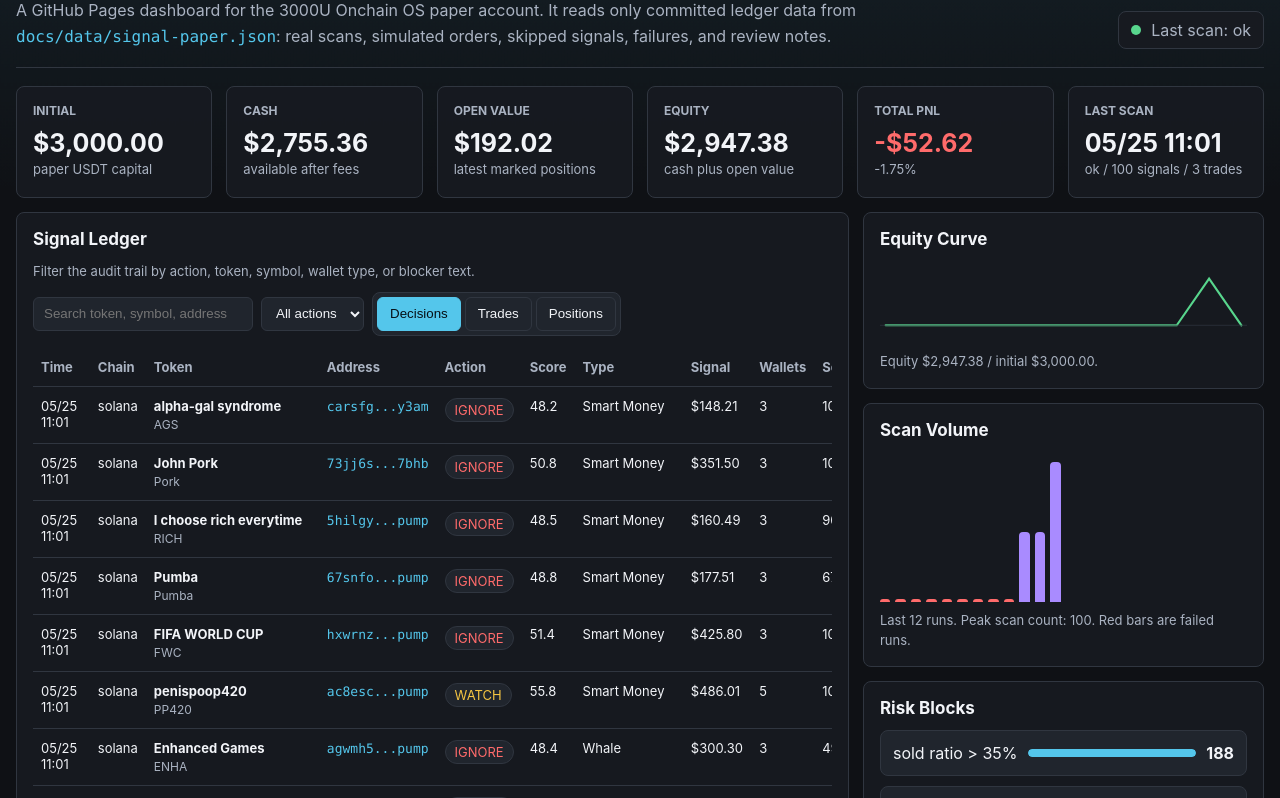
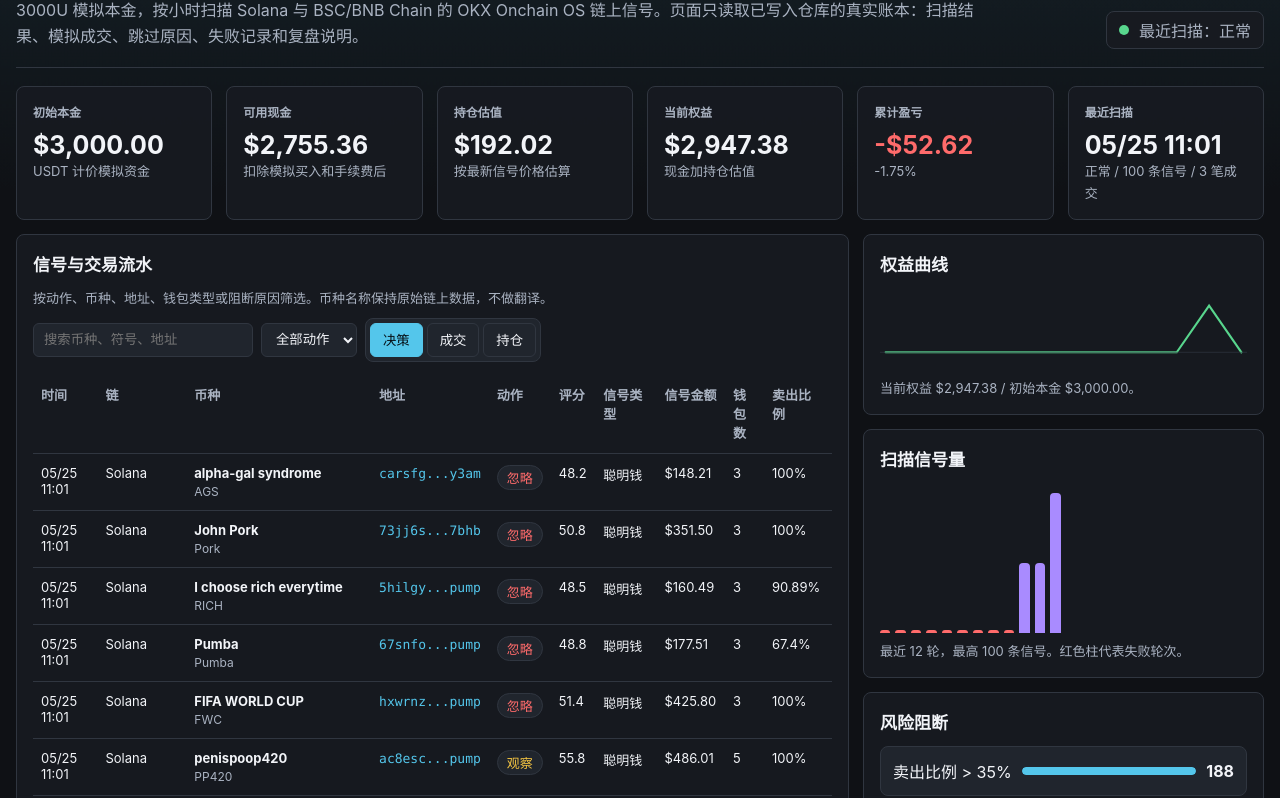
Before and after one commit to hwalletvip888-h/codex, a plain HTML site: page index.html in a window 1280 px wide. Shown: the part 86-884 px from the top of the page. Drawn offline with Linux system fonts and the light colour scheme.

Commit message:
Localize published dashboard

```diff
--- a/index.html
+++ b/index.html
@@ -1,9 +1,9 @@
 <!doctype html>
-<html lang="en">
+<html lang="zh-CN">
   <head>
     <meta charset="utf-8" />
     <meta name="viewport" content="width=device-width, initial-scale=1" />
-    <title>Onchain OS | Signal Paper Desk</title>
+    <title>Onchain OS | 链上信号模拟盘</title>
     <style>
       :root {
         color-scheme: dark;
@@ -165,12 +165,16 @@
       .risk-meter { flex: 1; height: 8px; border-radius: 999px; background: #11161d; overflow: hidden; }
       .risk-fill { height: 100%; border-radius: inherit; background: var(--cyan); }
       .empty { color: var(--muted); padding: 14px 0; }
+      .file-grid { display: grid; grid-template-columns: repeat(4, minmax(0, 1fr)); gap: 10px; margin-top: 12px; }
+      .file-card { display: grid; gap: 6px; min-height: 88px; padding: 12px; border: 1px solid var(--line); border-radius: 8px; background: var(--panel-2); }
+      .file-card strong { font-size: 14px; }
+      .file-card span { color: var(--muted); font-size: 12px; line-height: 1.45; }
       a { color: var(--cyan); text-decoration: none; }
       a:hover { text-decoration: underline; }
 
       @media (max-width: 1180px) {
         .metrics { grid-template-columns: repeat(3, minmax(0, 1fr)); }
-        .layout, .two { grid-template-columns: 1fr; }
+        .layout, .two, .file-grid { grid-template-columns: 1fr; }
       }
       @media (max-width: 720px) {
         header, .metrics { grid-template-columns: 1fr; }
@@ -183,47 +187,47 @@
     <main>
       <header>
         <div>
-          <h1>Signal Paper Desk</h1>
+          <h1>链上信号模拟盘</h1>
           <p class="subtitle">
-            A GitHub Pages dashboard for the 3000U Onchain OS paper account. It reads only committed ledger data from <span class="mono">docs/data/signal-paper.json</span>: real scans, simulated orders, skipped signals, failures, and review notes.
+            3000U 模拟本金，按小时扫描 Solana 与 BSC/BNB Chain 的 OKX Onchain OS 链上信号。页面只读取已写入仓库的真实账本：扫描结果、模拟成交、跳过原因、失败记录和复盘说明。
           </p>
         </div>
         <div class="status">
           <span class="dot" id="statusDot" aria-hidden="true"></span>
-          <span id="statusText">Loading ledger</span>
+          <span id="statusText">正在读取账本</span>
         </div>
       </header>
 
       <section class="grid metrics" aria-label="Account metrics">
-        <article class="panel metric"><h3>Initial</h3><strong id="initialUsd">-</strong><span>paper USDT capital</span></article>
-        <article class="panel metric"><h3>Cash</h3><strong id="cashUsd">-</strong><span>available after fees</span></article>
-        <article class="panel metric"><h3>Open Value</h3><strong id="openValueUsd">-</strong><span>latest marked positions</span></article>
-        <article class="panel metric"><h3>Equity</h3><strong id="equityUsd">-</strong><span>cash plus open value</span></article>
-        <article class="panel metric"><h3>Total PnL</h3><strong id="pnlUsd">-</strong><span id="pnlPct">-</span></article>
-        <article class="panel metric"><h3>Last Scan</h3><strong id="lastRun">-</strong><span id="lastRunMeta">-</span></article>
+        <article class="panel metric"><h3>初始本金</h3><strong id="initialUsd">-</strong><span>USDT 计价模拟资金</span></article>
+        <article class="panel metric"><h3>可用现金</h3><strong id="cashUsd">-</strong><span>扣除模拟买入和手续费后</span></article>
+        <article class="panel metric"><h3>持仓估值</h3><strong id="openValueUsd">-</strong><span>按最新信号价格估算</span></article>
+        <article class="panel metric"><h3>当前权益</h3><strong id="equityUsd">-</strong><span>现金加持仓估值</span></article>
+        <article class="panel metric"><h3>累计盈亏</h3><strong id="pnlUsd">-</strong><span id="pnlPct">-</span></article>
+        <article class="panel metric"><h3>最近扫描</h3><strong id="lastRun">-</strong><span id="lastRunMeta">-</span></article>
       </section>
 
       <section class="grid layout">
         <article class="panel">
           <div class="toolbar">
             <div>
-              <h2>Signal Ledger</h2>
-              <p class="note">Filter the audit trail by action, token, symbol, wallet type, or blocker text.</p>
+              <h2>信号与交易流水</h2>
+              <p class="note">按动作、币种、地址、钱包类型或阻断原因筛选。币种名称保持原始链上数据，不做翻译。</p>
             </div>
             <div class="controls">
-              <input id="searchInput" type="search" placeholder="Search token, symbol, address" />
-              <select id="actionFilter" aria-label="Action filter">
-                <option value="all">All actions</option>
-                <option value="BUY">BUY</option>
-                <option value="SELL">SELL</option>
-                <option value="HOLD">HOLD</option>
-                <option value="WATCH">WATCH</option>
-                <option value="IGNORE">IGNORE</option>
+              <input id="searchInput" type="search" placeholder="搜索币种、符号、地址" />
+              <select id="actionFilter" aria-label="动作筛选">
+                <option value="all">全部动作</option>
+                <option value="BUY">买入</option>
+                <option value="SELL">卖出</option>
+                <option value="HOLD">持有</option>
+                <option value="WATCH">观察</option>
+                <option value="IGNORE">忽略</option>
               </select>
               <div class="tabs" aria-label="View switcher">
-                <button class="active" data-tab="decisions">Decisions</button>
-                <button data-tab="trades">Trades</button>
-                <button data-tab="positions">Positions</button>
+                <button class="active" data-tab="decisions">决策</button>
+                <button data-tab="trades">成交</button>
+                <button data-tab="positions">持仓</button>
               </div>
             </div>
           </div>
@@ -232,17 +236,17 @@
 
         <aside class="grid">
           <article class="panel">
-            <h2>Equity Curve</h2>
-            <svg class="sparkline" id="equityLine" role="img" aria-label="Equity curve"></svg>
-            <p class="note" id="equityNote">Waiting for account snapshots.</p>
+            <h2>权益曲线</h2>
+            <svg class="sparkline" id="equityLine" role="img" aria-label="权益曲线"></svg>
+            <p class="note" id="equityNote">等待资金快照。</p>
           </article>
           <article class="panel">
-            <h2>Scan Volume</h2>
-            <div class="bar-chart" id="scanBars" aria-label="Recent scan signal counts"></div>
-            <p class="note" id="scanNote">Waiting for scan records.</p>
+            <h2>扫描信号量</h2>
+            <div class="bar-chart" id="scanBars" aria-label="最近扫描信号数量"></div>
+            <p class="note" id="scanNote">等待扫描记录。</p>
           </article>
           <article class="panel">
-            <h2>Risk Blocks</h2>
+            <h2>风险阻断</h2>
             <div class="risk-list" id="riskList"></div>
           </article>
         </aside>
@@ -250,22 +254,24 @@
 
       <section class="grid two">
         <article class="panel">
-          <h2>Run Audit</h2>
+          <h2>每轮审计</h2>
           <div class="run-list" id="runList"></div>
         </article>
         <article class="panel">
-          <h2>Strategy Rules</h2>
+          <h2>策略参数</h2>
           <div class="table-wrap" id="configTable"></div>
         </article>
       </section>
 
       <section class="panel" style="margin-top: 14px">
-        <h2>Repository Links</h2>
-        <p class="note">
-          Stable dashboard: <a href="https://hwalletvip888-h.github.io/codex/">https://hwalletvip888-h.github.io/codex/</a>.
-          Ledger JSON: <a href="./data/signal-paper.json">docs/data/signal-paper.json</a>.
-          Local command: <span class="mono">npm run scan:signal</span>.
-        </p>
+        <h2>文件与审计入口</h2>
+        <p class="note">这些文件用于核对数据来源、模拟规则、自动扫描和页面发布。账本只记录真实扫描输出、模拟动作和失败原因。</p>
+        <div class="file-grid">
+          <a class="file-card" href="./data/signal-paper.json"><strong>信号模拟账本</strong><span>每轮扫描、决策、成交、持仓、错误和资金快照。</span></a>
+          <a class="file-card" href="https://github.com/hwalletvip888-h/codex/blob/main/scripts/run-signal-paper-trader.js"><strong>扫描脚本</strong><span>Solana + BSC 信号扫描、评分、买入、持仓更新和止损止盈。</span></a>
+          <a class="file-card" href="https://github.com/hwalletvip888-h/codex/blob/main/.github/workflows/signal-paper-scan.yml"><strong>定时任务</strong><span>GitHub Actions 每小时运行扫描并更新页面数据。</span></a>
+          <a class="file-card" href="https://github.com/hwalletvip888-h/codex"><strong>仓库主页</strong><span>查看提交历史、发布分支和所有项目文件。</span></a>
+        </div>
       </section>
     </main>
 
@@ -287,7 +293,70 @@
         return Number.isNaN(date.getTime()) ? "-" : time.format(date);
       };
       const esc = (value) => String(value ?? "").replace(/[&<>"']/g, (ch) => ({ "&": "&amp;", "<": "&lt;", ">": "&gt;", '"': "&quot;", "'": "&#039;" })[ch]);
-      const tag = (value) => `<span class="tag ${esc(String(value || "").toLowerCase())}">${esc(value || "-")}</span>`;
+      const labels = {
+        BUY: "买入",
+        SELL: "卖出",
+        HOLD: "持有",
+        WATCH: "观察",
+        IGNORE: "忽略",
+        SKIP: "跳过",
+        open: "持仓中",
+        closed: "已平仓",
+        ok: "正常",
+        partial: "部分成功",
+        failed: "失败",
+        "Smart Money": "聪明钱",
+        Whale: "巨鲸",
+        "KOL/Influencer": "KOL/影响者",
+        Unknown: "未知"
+      };
+      const label = (value) => labels[value] || value || "-";
+      const chainLabel = (value) => {
+        const chain = String(value || "").toLowerCase();
+        if (chain === "bsc") return "BSC/BNB Chain";
+        if (chain === "solana") return "Solana";
+        return value || "-";
+      };
+      const configLabels = {
+        quoteAsset: "计价资产",
+        scanChains: "扫描链",
+        scanChain: "旧版扫描链",
+        signalLimit: "每链信号上限",
+        startingCapitalUsd: "初始本金",
+        reserveUsd: "保留现金",
+        maxOpenPositions: "最大持仓数",
+        maxNewBuysPerRun: "每轮最多新买入",
+        minBuyUsd: "单笔最小买入",
+        maxBuyUsd: "单笔最大买入",
+        feePct: "手续费比例",
+        buyScoreThreshold: "买入评分线",
+        watchScoreThreshold: "观察评分线",
+        minSignalAmountUsd: "最小信号金额",
+        minTriggerWalletCount: "最少触发钱包数",
+        maxSoldRatioPercent: "最大已卖出比例",
+        stopLossPct: "止损比例",
+        takeProfitPct: "止盈比例",
+        staleHoursBeforeReview: "数据陈旧复查小时数"
+      };
+      const reasonText = (value) => String(value || "-")
+        .replaceAll("amount ", "金额 ")
+        .replaceAll("wallets ", "钱包数 ")
+        .replaceAll("sold ", "卖出比例 ")
+        .replaceAll("type Smart Money", "类型 聪明钱")
+        .replaceAll("type Whale", "类型 巨鲸")
+        .replaceAll("type KOL/Influencer", "类型 KOL/影响者")
+        .replaceAll("Rule buy", "规则买入")
+        .replaceAll("Already holding; latest signal observed.", "已有持仓；记录最新信号。")
+        .replaceAll("Stop loss", "止损")
+        .replaceAll("Take profit", "止盈");
+      const blockerText = (value) => String(value || "-")
+        .replaceAll("amount <", "金额 <")
+        .replaceAll("sold ratio >", "卖出比例 >")
+        .replaceAll("wallet count <", "钱包数 <")
+        .replaceAll("missing token address", "缺少合约地址")
+        .replaceAll("missing signal price", "缺少信号价格")
+        .replaceAll("insufficient cash above reserve", "可用现金低于保留资金");
+      const tag = (value) => `<span class="tag ${esc(String(value || "").toLowerCase())}">${esc(label(value))}</span>`;
       const tokenCell = (item) => `<div class="token"><strong>${esc(item.token || item.symbol || "-")}</strong><span>${esc(item.symbol || "")}</span></div>`;
       const addressLink = (item) => {
         if (!item.address) return "-";
@@ -321,41 +390,41 @@
         $("pnlUsd").className = pnl >= 0 ? "positive" : "negative";
         $("pnlPct").textContent = `${pnl >= 0 ? "+" : ""}${pct(capital.totalPnlPct)}`;
         $("lastRun").textContent = latest.startedAt ? when(latest.startedAt) : "-";
-        $("lastRunMeta").textContent = latest.id ? `${latest.status} / ${latest.rawSignalCount || 0} signals / ${(latest.trades || []).length} trades` : "No scan yet";
+        $("lastRunMeta").textContent = latest.id ? `${label(latest.status)} / ${latest.rawSignalCount || 0} 条信号 / ${(latest.trades || []).length} 笔成交` : "暂无扫描";
       }
 
       function renderDecisions() {
         const rows = visibleDecisions().slice(0, 100).map((item) => `
           <tr>
-            <td>${when(item.timestamp)}</td><td>${esc(item.chain || "-")}</td><td>${tokenCell(item)}</td><td>${addressLink(item)}</td><td>${tag(item.action)}</td>
-            <td>${num.format(n(item.score))}</td><td>${esc(item.walletType || "-")}</td><td>${money(item.amountUsd, true)}</td>
+            <td>${when(item.timestamp)}</td><td>${esc(chainLabel(item.chain))}</td><td>${tokenCell(item)}</td><td>${addressLink(item)}</td><td>${tag(item.action)}</td>
+            <td>${num.format(n(item.score))}</td><td>${esc(label(item.walletType))}</td><td>${money(item.amountUsd, true)}</td>
             <td>${num.format(n(item.triggerWalletCount))}</td><td>${pct(item.soldRatioPercent)}</td>
             <td>${item.signalPriceUsd ? money(item.signalPriceUsd) : "-"}</td><td>${item.buyUsd ? money(item.buyUsd) : item.sellUsd ? money(item.sellUsd) : "-"}</td>
-            <td>${esc((item.blockers || []).join("; ") || item.reason || "-")}</td>
+            <td>${esc((item.blockers || []).map(blockerText).join("; ") || reasonText(item.reason))}</td>
           </tr>`);
-        $("mainTable").innerHTML = table(["Time", "Chain", "Token", "Address", "Action", "Score", "Type", "Signal", "Wallets", "Sold", "Price", "Order", "Reason"], rows, "No matching decisions.");
+        $("mainTable").innerHTML = table(["时间", "链", "币种", "地址", "动作", "评分", "信号类型", "信号金额", "钱包数", "卖出比例", "信号价", "下单额", "原因/阻断"], rows, "暂无匹配决策。");
       }
 
       function renderTrades() {
         const rows = (state.trades || []).slice(0, 100).map((item) => `
           <tr>
-            <td>${when(item.timestamp)}</td><td>${esc(item.chain || "-")}</td><td>${tokenCell(item)}</td><td>${addressLink(item)}</td><td>${tag(item.action)}</td>
+            <td>${when(item.timestamp)}</td><td>${esc(chainLabel(item.chain))}</td><td>${tokenCell(item)}</td><td>${addressLink(item)}</td><td>${tag(item.action)}</td>
             <td>${money(item.grossUsd)}</td><td>${money(item.netUsd)}</td><td>${money(item.feeUsd)}</td>
-            <td>${num.format(n(item.units))}</td><td>${num.format(n(item.score))}</td><td>${esc(item.reason || "-")}</td>
+            <td>${num.format(n(item.units))}</td><td>${num.format(n(item.score))}</td><td>${esc(reasonText(item.reason))}</td>
           </tr>`);
-        $("mainTable").innerHTML = table(["Time", "Chain", "Token", "Address", "Action", "Gross", "Net", "Fee", "Units", "Score", "Reason"], rows, "No paper trades yet.");
+        $("mainTable").innerHTML = table(["时间", "链", "币种", "地址", "动作", "下单额", "扣费后", "手续费", "模拟数量", "评分", "原因"], rows, "暂无模拟成交。");
       }
 
       function renderPositions() {
         const rows = (state.positions || []).slice(0, 100).map((item) => {
           const pnl = n(item.lastValueUsd) - n(item.costBasisUsd);
           return `<tr>
-              <td>${when(item.openedAt)}</td><td>${esc(item.chain || "-")}</td><td>${tokenCell(item)}</td><td>${addressLink(item)}</td><td>${tag(item.status)}</td>
+              <td>${when(item.openedAt)}</td><td>${esc(chainLabel(item.chain))}</td><td>${tokenCell(item)}</td><td>${addressLink(item)}</td><td>${tag(item.status)}</td>
             <td>${money(item.costBasisUsd)}</td><td>${money(item.lastValueUsd)}</td><td class="${pnl >= 0 ? "positive" : "negative"}">${pnl >= 0 ? "+" : ""}${money(pnl)}</td>
             <td>${item.entryPriceUsd ? money(item.entryPriceUsd) : "-"}</td><td>${item.lastPriceUsd ? money(item.lastPriceUsd) : "-"}</td><td>${when(item.lastUpdatedAt)}</td>
           </tr>`;
         });
-        $("mainTable").innerHTML = table(["Opened", "Chain", "Token", "Address", "Status", "Cost", "Value", "PnL", "Entry", "Last", "Updated"], rows, "No positions.");
+        $("mainTable").innerHTML = table(["开仓时间", "链", "币种", "地址", "状态", "成本", "估值", "浮动盈亏", "入场价", "最新价", "更新时间"], rows, "暂无持仓。");
       }
 
       function renderScanBars() {
@@ -366,7 +435,7 @@
           const color = run.status === "ok" ? "var(--violet)" : "var(--red)";
           return `<div class="bar" title="${esc(run.id)}: ${n(run.rawSignalCount)}" style="height:${height}px;background:${color}"></div>`;
         }).join("");
-        $("scanNote").textContent = runs.length ? `Last ${runs.length} runs. Peak scan count: ${max}. Red bars are failed runs.` : "No scan records.";
+        $("scanNote").textContent = runs.length ? `最近 ${runs.length} 轮，最高 ${max} 条信号。红色柱代表失败轮次。` : "暂无扫描记录。";
       }
 
       function renderEquity() {
@@ -384,7 +453,7 @@
         }).join(" ");
         $("equityLine").setAttribute("viewBox", `0 0 ${width} ${height}`);
         $("equityLine").innerHTML = `<path d="${path}" fill="none" stroke="var(--green)" stroke-width="3" stroke-linecap="round"/><line x1="0" y1="${height - pad}" x2="${width}" y2="${height - pad}" stroke="var(--line)"/>`;
-        $("equityNote").textContent = `Equity ${money(capital.equityUsd)} / initial ${money(capital.initialUsd)}.`;
+        $("equityNote").textContent = `当前权益 ${money(capital.equityUsd)} / 初始本金 ${money(capital.initialUsd)}。`;
       }
 
       function renderRiskBlocks() {
@@ -395,22 +464,25 @@
         const top = [...counts.entries()].sort((a, b) => b[1] - a[1]).slice(0, 6);
         const max = Math.max(1, ...top.map(([, value]) => value));
         $("riskList").innerHTML = top.length ? top.map(([name, value]) => `
-          <div class="risk-row"><span>${esc(name)}</span><div class="risk-meter"><div class="risk-fill" style="width:${(value / max) * 100}%"></div></div><strong>${value}</strong></div>
-        `).join("") : `<p class="empty">No blockers recorded.</p>`;
+          <div class="risk-row"><span>${esc(blockerText(name))}</span><div class="risk-meter"><div class="risk-fill" style="width:${(value / max) * 100}%"></div></div><strong>${value}</strong></div>
+        `).join("") : `<p class="empty">暂无阻断记录。</p>`;
       }
 
       function renderRuns() {
         const rows = (state.runs || []).slice(0, 10).map((run) => {
-          const issue = (run.mistakes || [])[0]?.message || (run.notes || [])[0] || "No recorded issue.";
-          return `<div class="run-item"><div class="run-top"><strong>${esc(run.id || "-")}</strong>${tag(run.status || "-")}</div><p class="note">${when(run.startedAt)} / ${n(run.rawSignalCount)} signals / ${(run.trades || []).length} trades</p><p class="note">${esc(issue)}</p></div>`;
+          const issue = (run.mistakes || [])[0]?.message || (run.notes || [])[0] || "本轮无错误记录。";
+          return `<div class="run-item"><div class="run-top"><strong>${esc(run.id || "-")}</strong>${tag(run.status || "-")}</div><p class="note">${when(run.startedAt)} / ${n(run.rawSignalCount)} 条信号 / ${(run.trades || []).length} 笔成交</p><p class="note">${esc(reasonText(issue))}</p></div>`;
         });
-        $("runList").innerHTML = rows.join("") || `<p class="empty">No runs recorded.</p>`;
+        $("runList").innerHTML = rows.join("") || `<p class="empty">暂无轮次记录。</p>`;
       }
 
       function renderConfig() {
         const cfg = state.config || {};
-        const rows = Object.entries(cfg).map(([key, value]) => `<tr><td class="mono">${esc(key)}</td><td>${esc(value)}</td></tr>`);
-        $("configTable").innerHTML = table(["Rule", "Value"], rows, "No config.");
+        const rows = Object.entries(cfg).map(([key, value]) => {
+          const displayValue = Array.isArray(value) ? value.map(chainLabel).join("、") : value;
+          return `<tr><td>${esc(configLabels[key] || key)}</td><td class="mono">${esc(displayValue)}</td></tr>`;
+        });
+        $("configTable").innerHTML = table(["规则", "数值"], rows, "暂无配置。");
       }
 
       function render() {
@@ -437,14 +509,14 @@
 
       fetch("./data/signal-paper.json", { cache: "no-store" })
         .then((response) => {
-          if (!response.ok) throw new Error(`Ledger read failed: ${response.status}`);
+          if (!response.ok) throw new Error(`账本读取失败：${response.status}`);
           return response.json();
         })
         .then((data) => {
           state = data;
           const latest = (data.runs || [])[0];
           $("statusDot").className = latest?.status === "ok" ? "dot ok" : latest ? "dot bad" : "dot";
-          $("statusText").textContent = latest ? `Last scan: ${latest.status}` : "Waiting for first scan";
+          $("statusText").textContent = latest ? `最近扫描：${label(latest.status)}` : "等待第一次扫描";
           render();
         })
         .catch((error) => {
```
